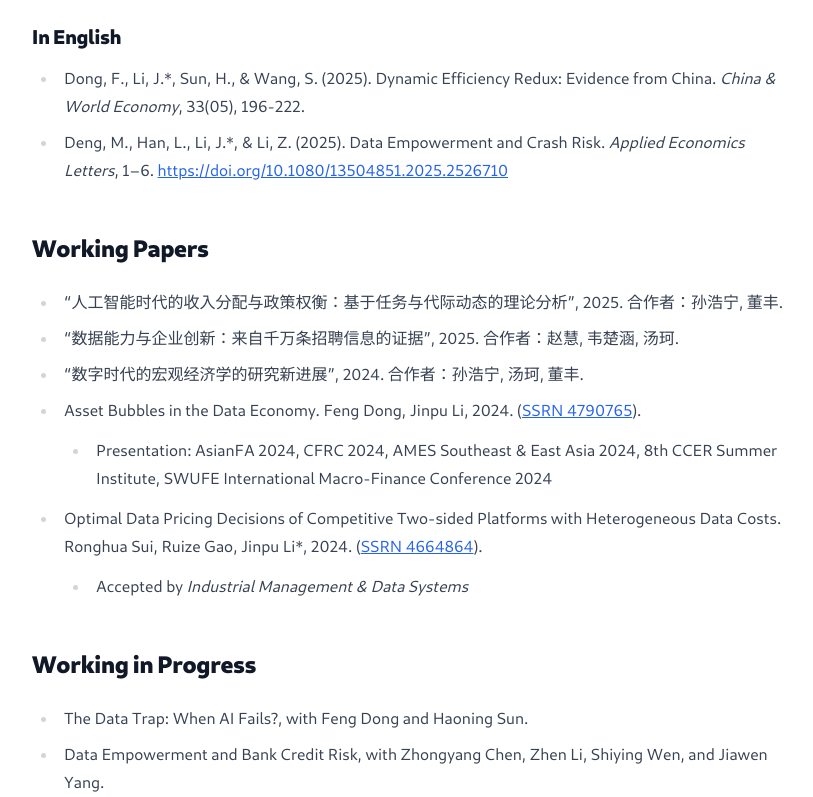
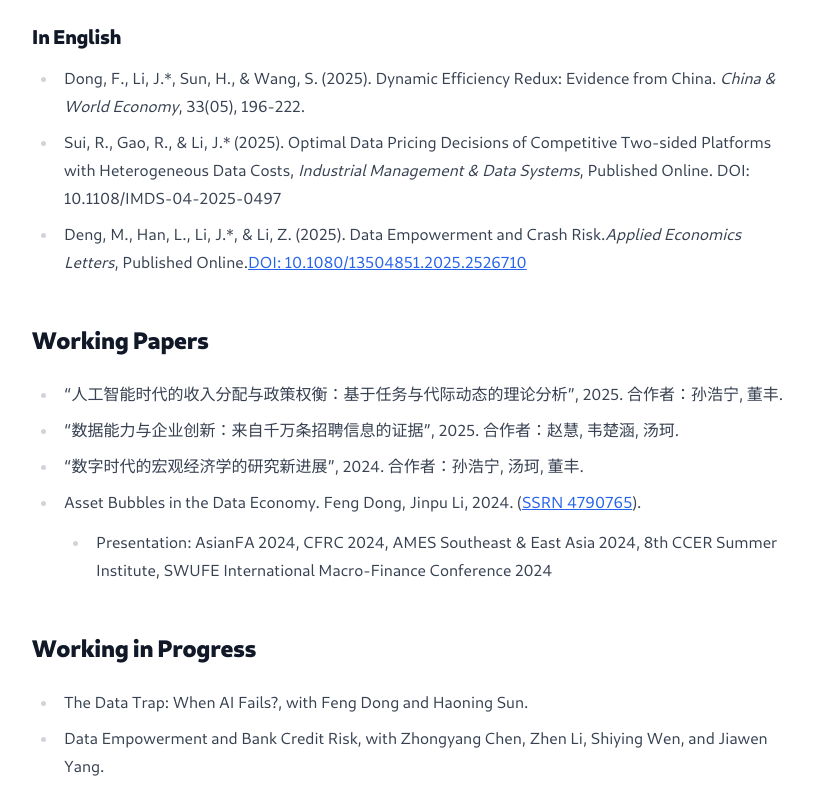
Before and after one commit to lijinpu/lijinpu.github.io, a Next.js app: page /research in a window 1280 px wide. Shown: the part 536-1333 px from the top of the page, without its empty margins (232-1045 px from the left). Built offline with nearby package versions, Linux system fonts and the light colour scheme.

Commit message:
auto update

```diff
--- a/pages/cv.tsx
+++ b/pages/cv.tsx
@@ -52,10 +52,13 @@ export default function CV({ lastUpdateISO }: InferGetStaticPropsType<typeof get
             <li>黄京磊, 李金璞, 汤珂*. 数据信托：可信的数据流通模式[J]. 大数据, 2023, 9(02): 67-78.</li>
             <li>Dong, F., Li, J.*, Sun, H., & Wang, S. (2025). Dynamic Efficiency Redux: Evidence from China. <i>China & World Economy</i>, 33(05), 196-222.</li>
             <li>
+                Sui, R., Gao, R., & Li, J.* (2025). Optimal Data Pricing Decisions of Competitive Two-sided Platforms with Heterogeneous Data Costs, <i>Industrial Management & Data Systems</i>, Published Online. DOI: 10.1108/IMDS-04-2025-0497
+            </li>
+            <li>
               Deng, M., Han, L., Li, J.*, & Li, Z. (2025). Data Empowerment and Crash Risk.
-              <i>Applied Economics Letters</i>, 1–6.
+              <i>Applied Economics Letters</i>, Published Online.
               <a href="https://doi.org/10.1080/13504851.2025.2526710" target="_blank" rel="noopener noreferrer">
-                https://doi.org/10.1080/13504851.2025.2526710
+                DOI: 10.1080/13504851.2025.2526710
               </a>
             </li>
           </ul>
@@ -68,11 +71,6 @@ export default function CV({ lastUpdateISO }: InferGetStaticPropsType<typeof get
             <li>
               <a href="https://ssrn.com/abstract=4790765">Asset Bubbles in the Data Economy</a>, with Feng Dong, 2024.
             </li>
-            <li>
-              <a href="https://ssrn.com/abstract=4664864">
-                Optimal Data Pricing Decisions of Competitive Two-sided Platforms with Heterogeneous Data Costs
-              </a>, with Ronghua Sui and Ruize Gao, 2024.
-            </li>
           </ul>
 
           <h2>Books & Book Chapters &nbsp;&nbsp; 专著及书目章节</h2>
@@ -84,8 +82,9 @@ export default function CV({ lastUpdateISO }: InferGetStaticPropsType<typeof get
 
           <h2>Grants & Rewards &nbsp;&nbsp; 资助与获奖</h2>
           <ul>
+            <li>国家奖学金 (China National Scholarship), 2025</li>
             <li>国家建设高水平大学公派研究生项目 (China Scholarship Council (CSC) Scholarship), 2024</li>
-            <li>数炬计划——中国数据要素新锐学者 (Data Torch Plan – China Data Factor Emerging Scholars), 2024</li>
+            <li>“数炬计划——中国数据要素新锐学者”三等奖 (Data Torch Plan – China Data Factor Emerging Scholars, Third Prize), 2024</li>
             <li>“清华之友——昆华英才奖学金”综合优秀奖 (Kunhua Talent Scholarship, Tsinghua University), 2024</li>
             <li>清华大学优秀助教 (Excellent Teaching Assistant, Tsinghua University), 2023</li>
             <li>“清华之友——启东英才奖学金”综合优秀奖 (Qidong Talent Scholarship, Tsinghua University), 2023</li>
--- a/pages/research.tsx
+++ b/pages/research.tsx
@@ -21,7 +21,16 @@ export default function Research() {
                 <li>
                     Dong, F., Li, J.*, Sun, H., & Wang, S. (2025). Dynamic Efficiency Redux: Evidence from China. <i>China & World Economy</i>, 33(05), 196-222.
                 </li>
-                <li>Deng, M., Han, L., Li, J.*, & Li, Z. (2025). Data Empowerment and Crash Risk. <i>Applied Economics Letters</i>, 1–6. <a href="https://doi.org/10.1080/13504851.2025.2526710" target="_blank" rel="noopener noreferrer">https://doi.org/10.1080/13504851.2025.2526710</a></li>
+                 <li>
+                Sui, R., Gao, R., & Li, J.* (2025). Optimal Data Pricing Decisions of Competitive Two-sided Platforms with Heterogeneous Data Costs, <i>Industrial Management & Data Systems</i>, Published Online. DOI: 10.1108/IMDS-04-2025-0497
+            </li>
+            <li>
+              Deng, M., Han, L., Li, J.*, & Li, Z. (2025). Data Empowerment and Crash Risk.
+              <i>Applied Economics Letters</i>, Published Online.
+              <a href="https://doi.org/10.1080/13504851.2025.2526710" target="_blank" rel="noopener noreferrer">
+                DOI: 10.1080/13504851.2025.2526710
+              </a>
+            </li>
             </ul>
 
 
@@ -38,12 +47,6 @@ export default function Research() {
         Asset Bubbles in the Data Economy. Feng Dong, Jinpu Li, 2024. (<a href="https://ssrn.com/abstract=4790765" target="_blank" rel="noopener noreferrer">SSRN 4790765</a>).
         <ul>
             <li>Presentation: AsianFA 2024, CFRC 2024, AMES Southeast & East Asia 2024, 8th CCER Summer Institute, SWUFE International Macro-Finance Conference 2024</li>
-        </ul>
-    </li>
-    <li>
-        Optimal Data Pricing Decisions of Competitive Two-sided Platforms with Heterogeneous Data Costs. Ronghua Sui, Ruize Gao, Jinpu Li*, 2024. (<a href="https://ssrn.com/abstract=4664864" target="_blank" rel="noopener noreferrer">SSRN 4664864</a>).
-        <ul>
-            <li>Accepted by <em>Industrial Management & Data Systems</em></li>
         </ul>
     </li>
 </ul>
```
